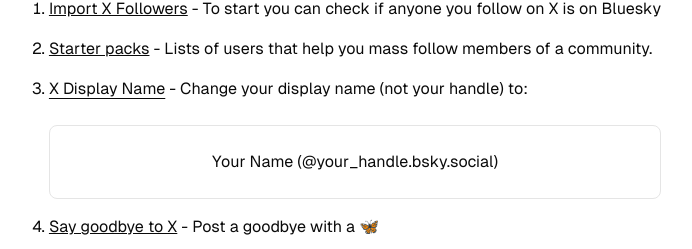
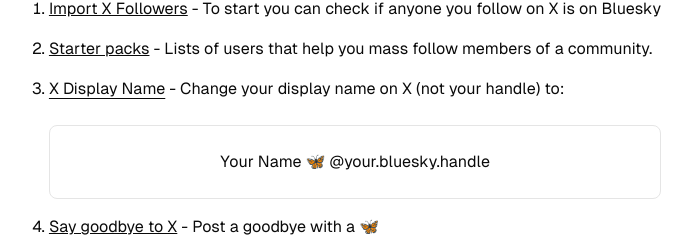
Before and after one commit to hipstersmoothie/bluesky-migrate, a Next.js app: page / in a window 1280 px wide. Shown: the part 243-492 px from the top of the page, without its empty margins (285-977 px from the left). Built offline with nearby package versions, Linux system fonts and the light colour scheme; what tailwindcss-radix-colors would draw is missing.

Commit message:
x username format

```diff
--- a/src/pages/index.tsx
+++ b/src/pages/index.tsx
@@ -113,9 +113,9 @@
                 <span className="underline underline-offset-4">
                   X Display Name
                 </span>{" "}
-                - Change your display name (not your handle) to:
+                - Change your display name on X (not your handle) to:
                 <div className="bg-mauve-3 dark:bg-mauvedark-3 p-6 rounded-lg border border-mauve-7 dark:border-mauvedark-7 mt-6 text-center">
-                  Your Name (@your_handle.bsky.social)
+                  Your Name 🦋 @your.bluesky.handle
                 </div>
               </li>
               <li>
```
